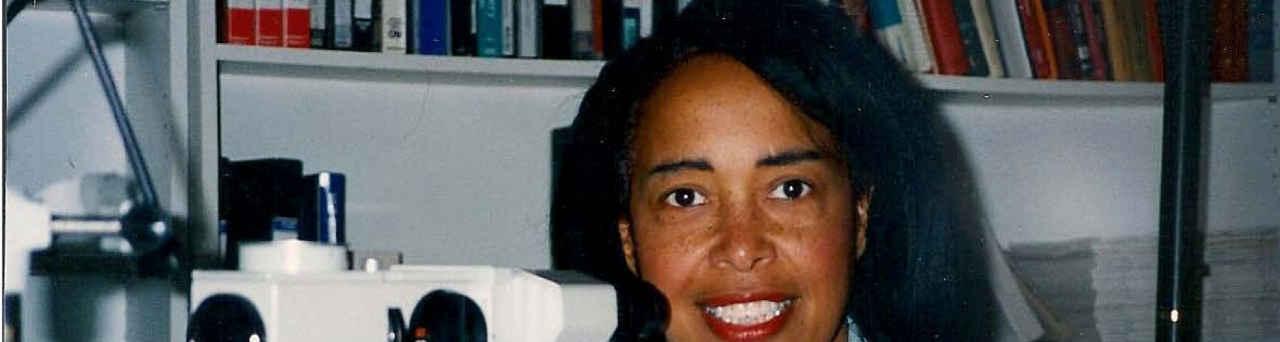
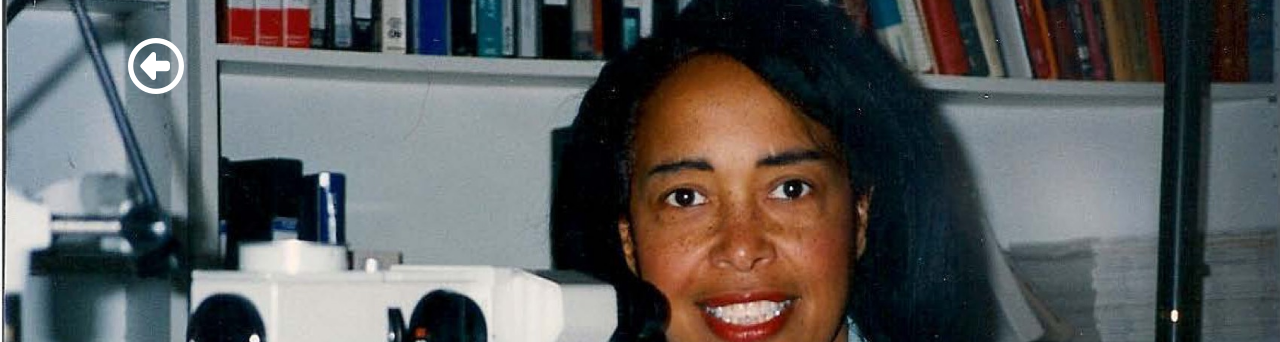
Before and after one commit to cworthen/inventorapp, a PHP site: page /bath.html in a window 1280 px wide. Shown: the top 342 px of the page. Run offline with PHP 8.4, Linux system fonts and the light colour scheme; some libraries are stand-ins or nearby versions.

Commit message:
home screen and inventor screen linked with back button

```diff
--- a/bath.html
+++ b/bath.html
@@ -10,10 +10,11 @@
   <link rel="stylesheet" href="css/styles.css" type="text/css">
   </head>
 
-
-<body class="inventor-img">
-  <div class="wrapper">
-
+  <body class="inventor-img">
+<div class="wrapper">
+  <div class="back-btn">
+  <i class="fa fa-arrow-circle-o-left" aria-hidden="true"></i>
+</div>
 <div class="inventor-info">
 
     <div class="info-date">
@@ -40,6 +41,24 @@
 <!--closes wrapper-->
 </div>
 
+<script>
+// select the go back icon
+var backbtn = document.querySelector('.back-btn');
 
+//add click event to icon
+backbtn.addEventListener('click', function(){
+
+//change background img
+  var bg = document.querySelector('.background-img');
+  bg.style.backgroundImage="url(css/images/shadowbkgnd.png)";
+
+//load home page
+  $("body").load("http://localhost:8888/inventorapp/");
+}, false);
+
+</script>
+
+<!--js files -->
+<script src="https://use.fontawesome.com/f7852a5237.js"></script>
   </body>
 </html>
--- a/css/styles.css
+++ b/css/styles.css
@@ -1,6 +1,13 @@
 
 /*** main page ***/
 
+.back-btn i{
+  color:white;
+  font-size: 3.5em;
+  margin-top: 30px;
+
+
+}
 .background-img{
 background: url(images/shadowbkgnd.png) center center no-repeat fixed;
 background-size: cover;
@@ -78,6 +85,7 @@ h1
 
 /*** inventor page ****/
 
+
 .inventor-info{
   position: absolute;
   left:55%;
```
Also changed, not shown: index.html (+38 -3 lines), 2 other files.
